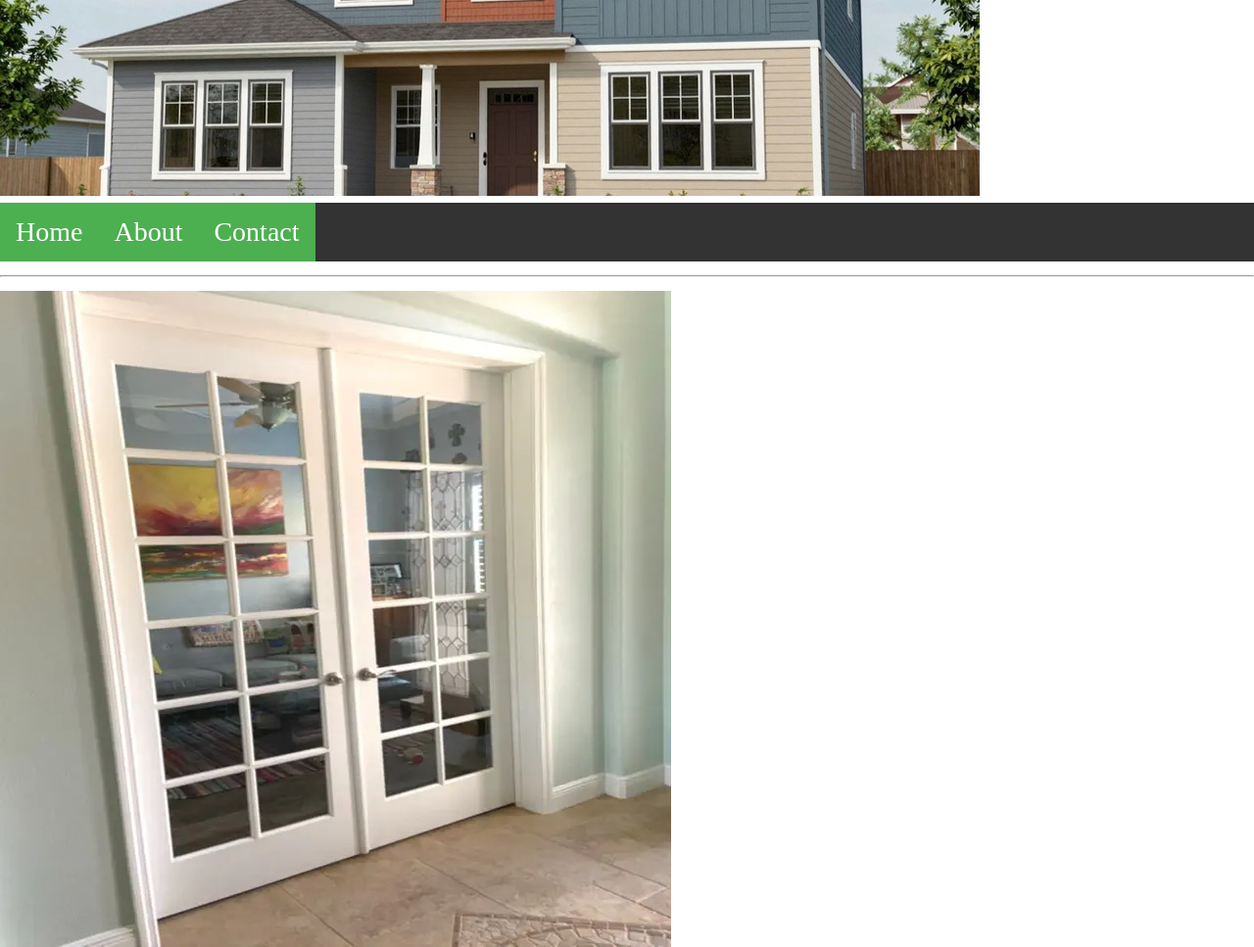
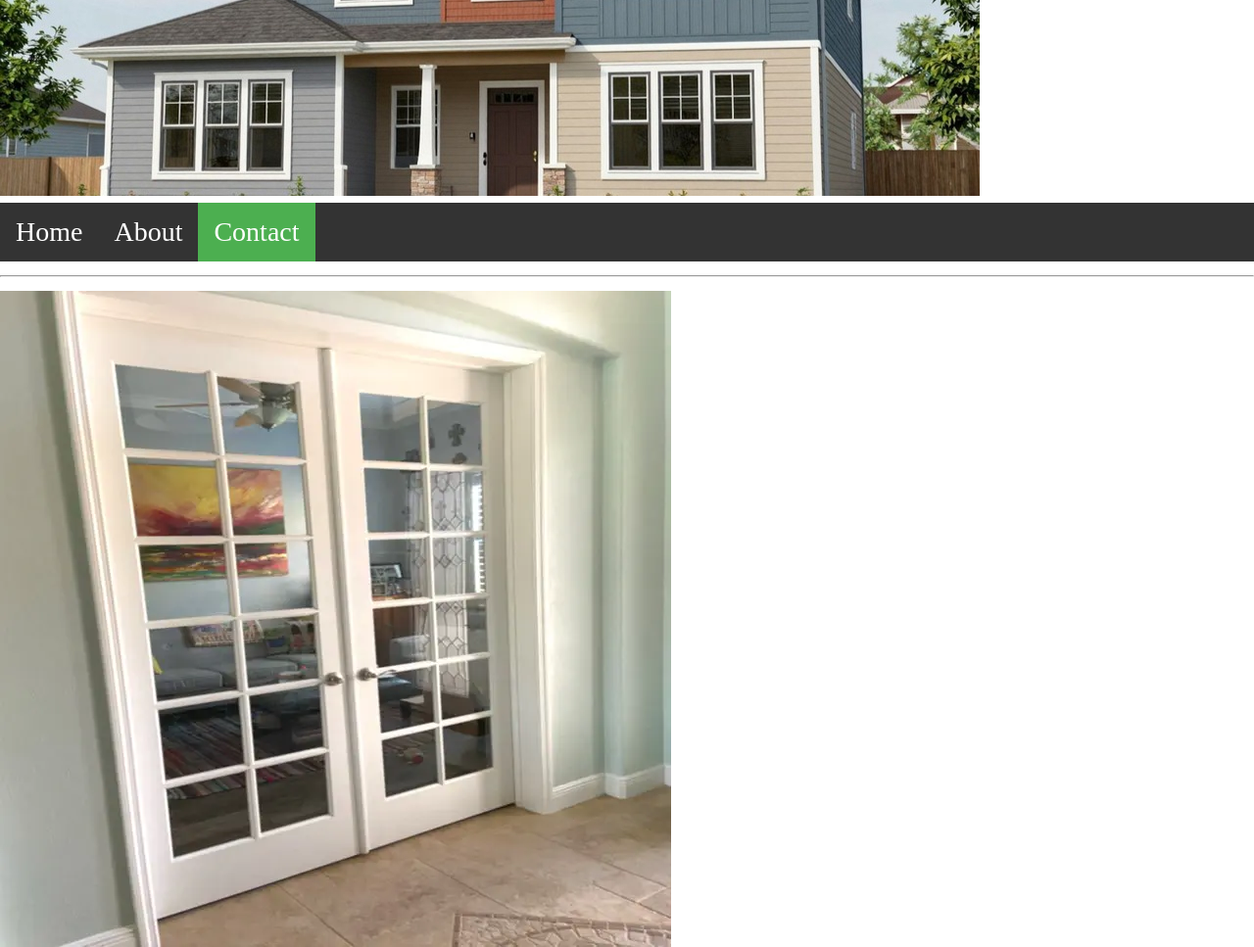
Before and after one commit to triumph11/project-2, a plain HTML site: page contact.html in a window 1280 px wide. Shown: the top 967 px of the page at 98% size. Drawn offline with Linux system fonts and the light colour scheme.

Commit message:
Update contact.html

```diff
--- a/contact.html
+++ b/contact.html
@@ -7,8 +7,8 @@
 <body>
 <img src="image/banner.jpeg" alt="banner image">
   <ul>
-    <li><a class="active" href="index.html">Home</a></li>
-    <li><a class="active" href="about.html">About</a></li>
+    <li><a href="index.html">Home</a></li>
+    <li><a href="about.html">About</a></li>
     <li><a class="active" href="contact.html">Contact</a></li>
   </ul>
 
```
